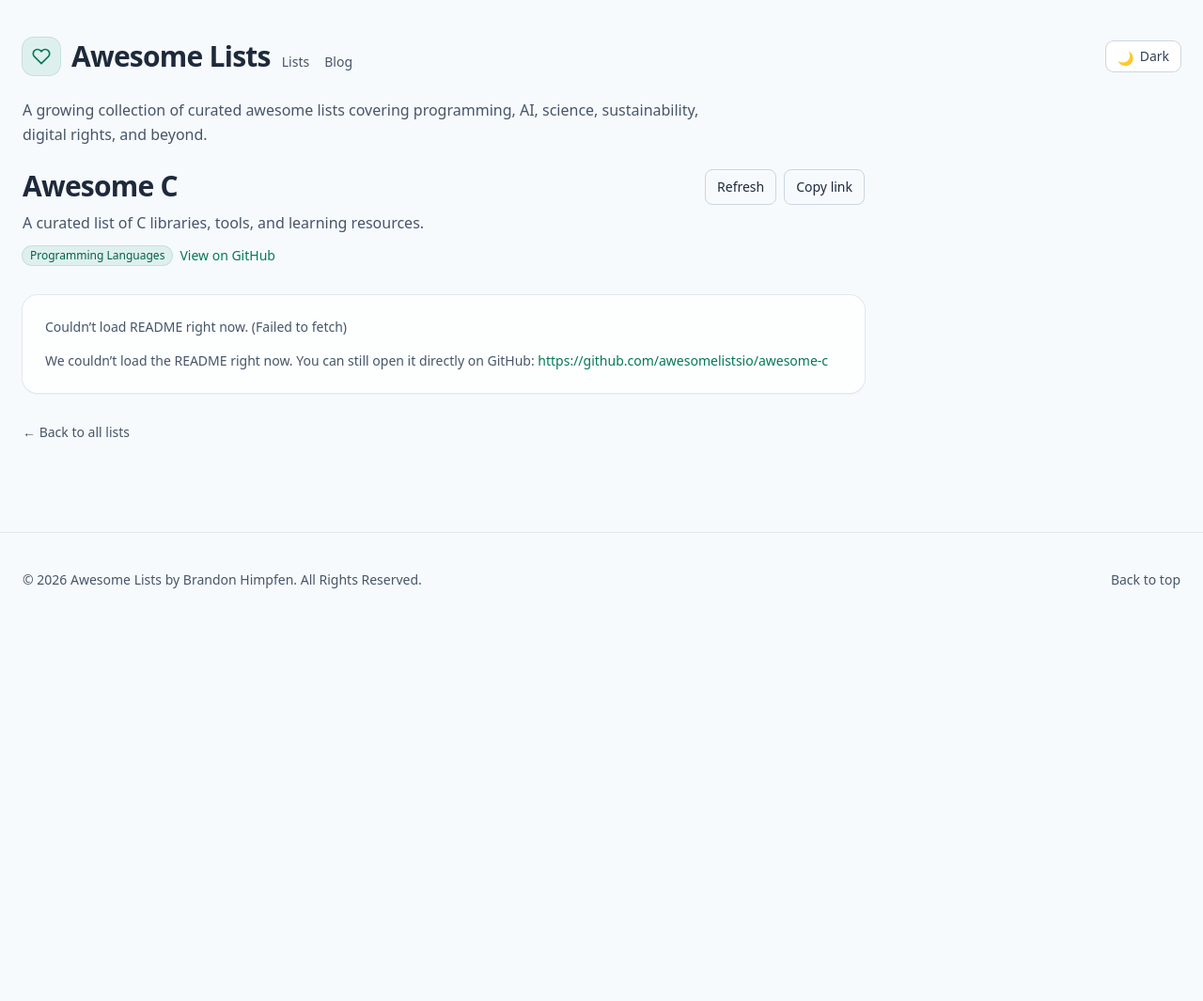
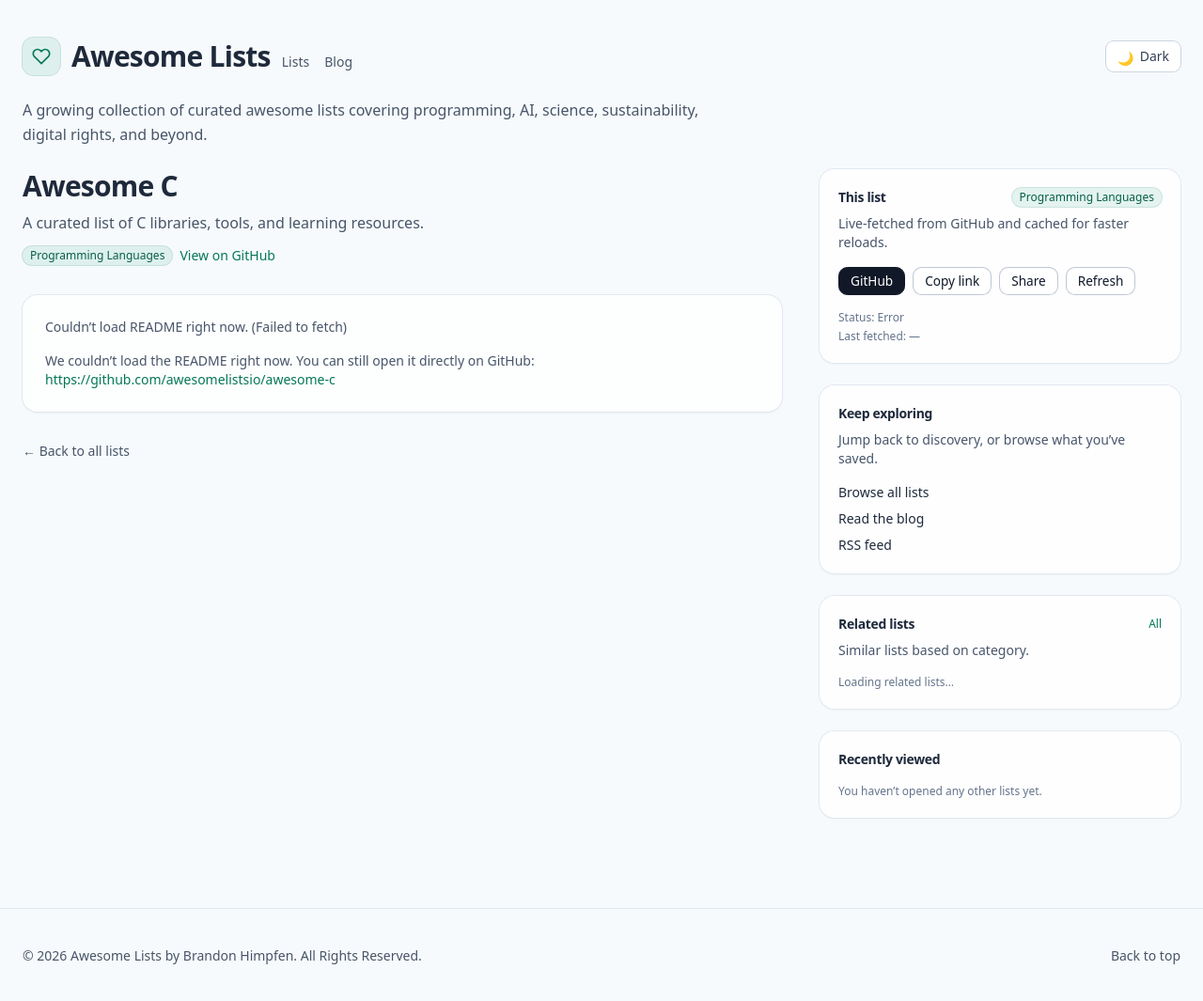
Before and after one commit to awesomelistsio/awesomelists.io, a Jekyll site: the page built from lists/awesome-c.md, in a window 1280 px wide and 1067 px high. Shown: the whole window at 94% size. Built offline with Jekyll 4.4.1, drawn with Linux system fonts in a browser that asks for light colours; nearby versions of some CDN libraries.

Commit message:
Update list.html

```diff
--- a/_layouts/list.html
+++ b/_layouts/list.html
@@ -1,22 +1,32 @@
 ---
 layout: default
 ---
+
+<div class="grid grid-cols-1 lg:grid-cols-12 gap-10">
+  <!-- Main content -->
+  <main class="lg:col-span-8">
     <div class="max-w-4xl">
-  <div class="flex flex-col gap-3 md:flex-row md:items-start md:justify-between">
+      <div class="flex flex-col gap-3">
         <div>
           <h1 class="text-2xl md:text-3xl font-semibold tracking-tight">{{ page.title }}</h1>
+
           {% if page.description %}
             <p class="mt-2 text-slate-600 leading-relaxed dark:text-slate-300">{{ page.description }}</p>
           {% endif %}
+
           <div class="mt-3 flex flex-wrap items-center gap-2 text-sm">
-        <span class="inline-flex items-center rounded-full bg-emerald-600/10 px-2 py-0.5 text-xs text-emerald-800 ring-1 ring-emerald-700/20 dark:text-emerald-200">{{ page.category }}</span>
-        <a class="text-emerald-700 hover:underline dark:text-emerald-300" href="{{ page.github }}" target="_blank" rel="noreferrer">View on GitHub</a>
+            {% if page.category %}
+              <span class="inline-flex items-center rounded-full bg-emerald-600/10 px-2 py-0.5 text-xs text-emerald-800 ring-1 ring-emerald-700/20 dark:text-emerald-200">
+                {{ page.category }}
+              </span>
+            {% endif %}
+
+            {% if page.github %}
+              <a class="text-emerald-700 hover:underline dark:text-emerald-300" href="{{ page.github }}" target="_blank" rel="noreferrer">
+                View on GitHub
+              </a>
+            {% endif %}
           </div>
-    </div>
-
-    <div class="flex items-center gap-2">
-      <button id="refreshReadme" class="rounded-lg border border-slate-300 px-3 py-2 text-sm hover:bg-slate-50 dark:border-slate-700 dark:hover:bg-slate-800">Refresh</button>
-      <button id="copyLink" class="rounded-lg border border-slate-300 px-3 py-2 text-sm hover:bg-slate-50 dark:border-slate-700 dark:hover:bg-slate-800">Copy link</button>
         </div>
       </div>
 
@@ -34,6 +44,15 @@
         <a class="hover:underline" href="{{ '/' | relative_url }}">← Back to all lists</a>
       </div>
     </div>
+  </main>
+
+  <!-- Sidebar -->
+  <aside class="lg:col-span-4">
+    <div class="lg:sticky lg:top-8">
+      {% include list_sidebar.html %}
+    </div>
+  </aside>
+</div>
 
 <script src="https://cdn.jsdelivr.net/npm/marked/marked.min.js"></script>
 <script src="https://cdn.jsdelivr.net/npm/dompurify@3.0.11/dist/purify.min.js"></script>
@@ -48,11 +67,22 @@
   const $status = document.getElementById('readmeStatus');
   const $readme = document.getElementById('readme');
   const $fallback = document.getElementById('readmeFallback');
-  const $refresh = document.getElementById('refreshReadme');
-  const $copy = document.getElementById('copyLink');
+
+  // Sidebar hooks (optional but recommended)
+  const $sideStatus = document.getElementById('listFetchStatus');
+  const $sideFetchedAt = document.getElementById('listFetchedAt');
+  const $sideCacheHint = document.getElementById('listCacheHint');
+
+  const $refresh = document.getElementById('btnRefresh');
+  const $copy = document.getElementById('btnCopyLink');
+  const $share = document.getElementById('btnShare');
 
   function setStatus(html) { if ($status) $status.innerHTML = html; }
   function showFallback(show) { if ($fallback) $fallback.classList.toggle('hidden', !show); }
+
+  function setSideStatus(text) { if ($sideStatus) $sideStatus.textContent = text; }
+  function setSideFetchedAt(text) { if ($sideFetchedAt) $sideFetchedAt.textContent = text; }
+  function showSideCacheHint(show) { if ($sideCacheHint) $sideCacheHint.classList.toggle('hidden', !show); }
 
   function parseRepo(url) {
     const m = String(url).match(/^https?:\/\/github\.com\/([^\/]+)\/([^\/]+)(?:\/|$)/i);
@@ -61,8 +91,11 @@
   }
 
   function formatDate(ts) {
-    try { return new Date(ts).toLocaleString(undefined, { year:'numeric', month:'short', day:'numeric', hour:'2-digit', minute:'2-digit' }); }
-    catch { return ''; }
+    try {
+      return new Date(ts).toLocaleString(undefined, {
+        year:'numeric', month:'short', day:'numeric', hour:'2-digit', minute:'2-digit'
+      });
+    } catch { return ''; }
   }
 
   function readCache() {
@@ -89,22 +122,33 @@
   async function fetchReadme(opts) {
     const force = !!(opts && opts.force);
     showFallback(false);
+    showSideCacheHint(false);
 
     const cached = readCache();
     const fresh = cached && (Date.now() - cached.ts) < ttlMs;
 
     if (!force && fresh) {
-      setStatus(`Showing cached version from <strong>${formatDate(cached.ts)}</strong>.`);
+      const t = formatDate(cached.ts);
+      setStatus(`Showing cached version from <strong>${t}</strong>.`);
+      setSideStatus('Cached');
+      setSideFetchedAt(t);
       renderMarkdown(cached.md);
       return;
     }
 
-    if (cached && !fresh) setStatus(`Refreshing… (last cached <strong>${formatDate(cached.ts)}</strong>)`);
-    else setStatus('Loading README…');
+    if (cached && !fresh) {
+      setStatus(`Refreshing… (last cached <strong>${formatDate(cached.ts)}</strong>)`);
+      setSideStatus('Refreshing…');
+      setSideFetchedAt(formatDate(cached.ts));
+    } else {
+      setStatus('Loading README…');
+      setSideStatus('Loading…');
+    }
 
     const repo = parseRepo(github);
     if (!repo) {
       setStatus('Could not parse GitHub repository URL.');
+      setSideStatus('Error');
       showFallback(true);
       return;
     }
@@ -126,7 +170,10 @@
         if (!md || md.trim().length === 0) { lastErr = new Error('Empty README'); continue; }
 
         writeCache(md);
-        setStatus(`Loaded live from GitHub. Cached <strong>${formatDate(Date.now())}</strong>.`);
+        const now = Date.now();
+        setStatus(`Loaded live from GitHub. Cached <strong>${formatDate(now)}</strong>.`);
+        setSideStatus('Live');
+        setSideFetchedAt(formatDate(now));
         renderMarkdown(md);
         return;
       } catch (e) {
@@ -136,14 +183,19 @@
 
     if (cached && cached.md) {
       setStatus(`Couldn’t load live README (rate-limited or unavailable). Showing cached version from <strong>${formatDate(cached.ts)}</strong>.`);
+      setSideStatus('Cached (fallback)');
+      setSideFetchedAt(formatDate(cached.ts));
+      showSideCacheHint(true);
       renderMarkdown(cached.md);
       return;
     }
 
     setStatus(`Couldn’t load README right now. (${(lastErr && lastErr.message) ? lastErr.message : 'Unknown error'})`);
+    setSideStatus('Error');
     showFallback(true);
   }
 
+  // Sidebar buttons
   if ($copy) {
     $copy.addEventListener('click', async () => {
       const url = new URL(`/lists/${slug}/`, window.location.origin).href;
@@ -156,6 +208,24 @@
     });
   }
 
+  if ($share) {
+    $share.addEventListener('click', async () => {
+      const url = new URL(`/lists/${slug}/`, window.location.origin).href;
+      const title = document.title || {{ page.title | jsonify }};
+      try {
+        if (navigator.share) {
+          await navigator.share({ title, url });
+          setStatus('Share dialog opened.');
+        } else {
+          await navigator.clipboard.writeText(url);
+          setStatus('Share not supported here. Link copied instead.');
+        }
+      } catch {
+        setStatus('Could not share right now.');
+      }
+    });
+  }
+
   if ($refresh) $refresh.addEventListener('click', () => fetchReadme({ force: true }));
 
   fetchReadme();
```
Lines whose indentation alone changed are shown as unchanged.
